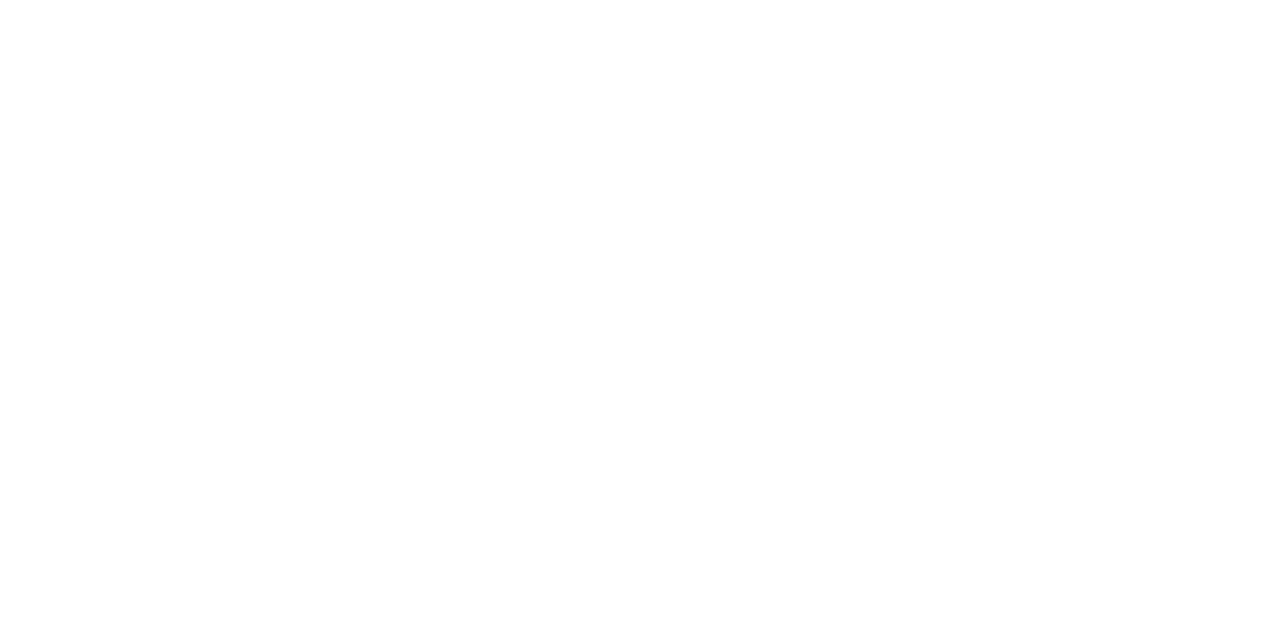
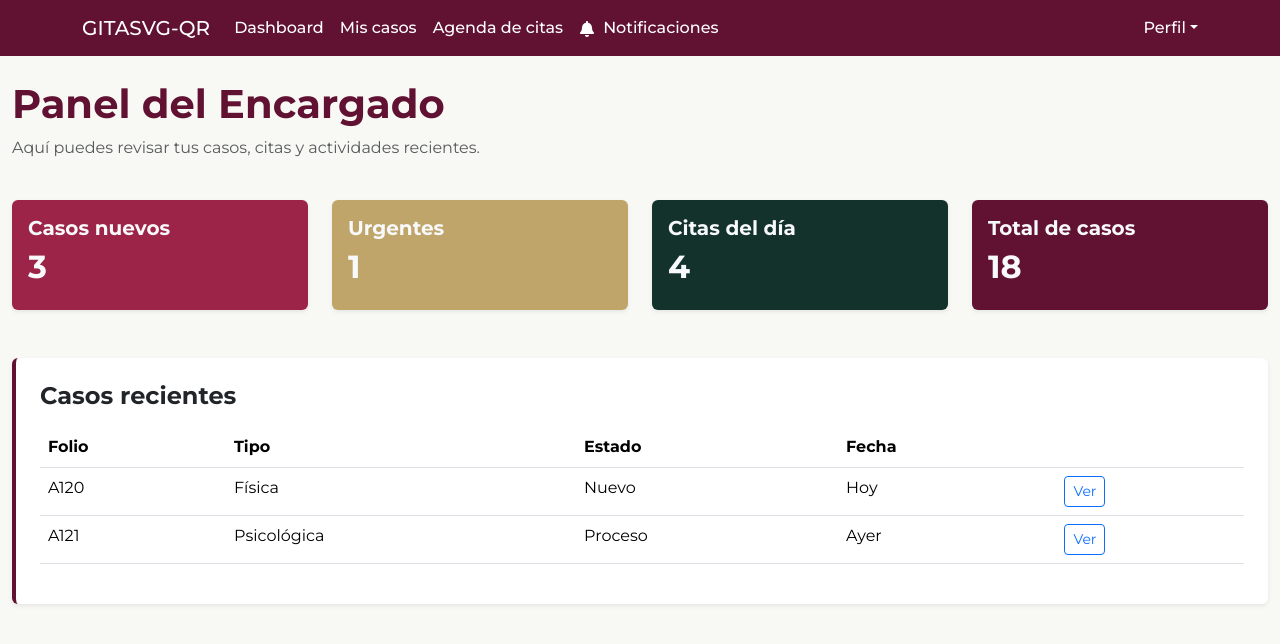
Before and after one commit to jianx7/Frontend-Plataforma-Violencia-Genero-QR, a React (Vite) app: page /admin/dashboard in a window 1280 px wide. Before the commit this address had no page. Shown: the top 644 px of the page. Built offline with nearby package versions, Linux system fonts and the light colour scheme.

Commit message:
Archivos de Seccion de encargado

```diff
--- a/src/app/routes.jsx
+++ b/src/app/routes.jsx
@@ -9,27 +9,30 @@
 import Directorio from "../presentation/pages/Directorio";
 import Instancias from "../presentation/pages/Instancias";
 import Derechos from "../presentation/pages/Derechos";
+import DashboardAdmin from "../presentation/pages/DashboardAdmin";
+import AdminLayout from "../presentation/pages/AdminLayout";
 
 export default function RoutesApp() {
   return (
-
     /* Con Layout*/
     <Routes>
-      <Route path="" element={<Layout/>}>
-      <Route path="/" element={<Home />} />
-      <Route path="/user-info" element={<UserInfo />} />
-      <Route path="/security" element={<Security />} />
-      <Route path="/logout" element={<Logout />}/>
-      <Route path="/directorio" element={<Directorio />}/>
-      <Route path="/instancias" element={<Instancias />}/>
-      <Route path="/derechos" element={<Derechos />}/>
+      <Route path="" element={<Layout />}>
+        <Route path="/" element={<Home />} />
+        <Route path="/user-info" element={<UserInfo />} />
+        <Route path="/security" element={<Security />} />
+        <Route path="/logout" element={<Logout />} />
+        <Route path="/directorio" element={<Directorio />} />
+        <Route path="/instancias" element={<Instancias />} />
+        <Route path="/derechos" element={<Derechos />} />
+      </Route>
+
+      {/* Rutas de administrador */}
+      <Route path="/admin" element={<AdminLayout />}>
+        <Route path="dashboard" element={<DashboardAdmin />} />
       </Route>
 
       <Route path="/login" element={<Login />} />
       <Route path="/register" element={<Register />} />
-
-
-
     </Routes>
   );
 }
--- a/src/index.css
+++ b/src/index.css
@@ -266,3 +266,17 @@
   background-color: rgba(255, 255, 255, 0.15) !important;
   font-weight: 600;
 }
+
+/* DASHBOARD DE ADMIN */
+.dashboard-container {
+  background-color: #f8f8f4;
+  min-height: 100vh;
+}
+
+.recent-table {
+  border-left: 4px solid #611232;
+}
+
+.dash-text {
+  color: #611232;
+}
--- /dev/null
+++ b/src/presentation/components/AdminNavbar.jsx
@@ -0,0 +1,45 @@
+import { Link } from "react-router-dom";
+import { Nav, Container, NavDropdown, Navbar } from "react-bootstrap";
+import { FaBell } from "react-icons/fa";
+
+export default function AdminNavbar() {
+  return (
+    <Navbar expand="md" variant="dark" className="navbar-custom">
+      <Container>
+        <Navbar.Brand className="text-center" as={Link} to="/">
+          GITASVG-QR
+        </Navbar.Brand>
+        <Navbar.Toggle aria-controls="subNavBarDropdown" />
+        <Navbar.Collapse id="subNavBarDropdown">
+          <Nav className="me-auto">
+            <Nav.Link as={Link} to="/admin/dashboard">
+              Dashboard
+            </Nav.Link>
+            <Nav.Link as={Link} to="/admin/dashboard">
+              Mis casos
+            </Nav.Link>
+            <Nav.Link as={Link} to="/admin/dashboard">
+              Agenda de citas
+            </Nav.Link>
+            <Nav.Link as={Link} to="/admin/dashboard">
+              <FaBell className="me-2" />
+              Notificaciones
+            </Nav.Link>
+          </Nav>
+          <NavDropdown title="Perfil" id="navbarDropdown" className="ms-auto">
+            <h3 className="text-center">Nombre</h3>
+            <NavDropdown.Item as={Link} to="/admin/dashboard">
+              Información de la cuenta
+            </NavDropdown.Item>
+            <NavDropdown.Item as={Link} to="/admin/dashboard">
+              Sesión y seguridad
+            </NavDropdown.Item>
+            <NavDropdown.Item as={Link} to="/admin/dashboard">
+              Cerrar sesión
+            </NavDropdown.Item>
+          </NavDropdown>
+        </Navbar.Collapse>
+      </Container>
+    </Navbar>
+  );
+}
--- /dev/null
+++ b/src/presentation/components/admin-view/RecentCases.jsx
@@ -0,0 +1,48 @@
+import { Table, Button } from "react-bootstrap";
+
+export default function RecentCases() {
+  return (
+    <div className="recent-table shadow-sm p-4 bg-white rounded">
+      <h4 className="fw-bold mb-3">
+        Casos recientes
+      </h4>
+      <Table hover responsive>
+        <thead>
+          <tr>
+            <th>Folio</th>
+            <th>Tipo</th>
+            <th>Estado</th>
+            <th>Fecha</th>
+            <th></th>
+          </tr>
+        </thead>
+
+        <tbody>
+          <tr>
+            <td>A120</td>
+            <td>Física</td>
+            <td>Nuevo</td>
+            <td>Hoy</td>
+            <td>
+              <Button variant="outline-primary" size="sm">
+                Ver
+              </Button>
+            </td>
+          </tr>
+
+          <tr>
+            <td>A121</td>
+            <td>Psicológica</td>
+            <td>Proceso</td>
+            <td>Ayer</td>
+            <td>
+              <Button variant="outline-primary" size="sm">
+                Ver
+              </Button>
+            </td>
+          </tr>
+        </tbody>
+      </Table>
+    </div>
+  );
+}
--- /dev/null
+++ b/src/presentation/components/admin-view/StatCard.jsx
@@ -0,0 +1,22 @@
+import { Card } from "react-bootstrap";
+
+export default function StatCard({ title, value, variant }) {
+  const colors = {
+    danger: "#9d2449",
+    warning: "#C0A56B",
+    success: "#13322B",
+    primary: "#611232",
+  };
+
+  return (
+    <Card
+      className="shadow-sm text-light"
+      style={{ backgroundColor: colors[variant], border: "none" }}
+    >
+      <Card.Body>
+        <h5 className="fw-bold">{title}</h5>
+        <h2 className="fw-bold">{value}</h2>
+      </Card.Body>
+    </Card>
+  );
+}
--- /dev/null
+++ b/src/presentation/pages/AdminLayout.jsx
@@ -0,0 +1,12 @@
+import { Outlet } from "react-router-dom";
+import AdminNavbar from "../components/AdminNavbar";
+
+
+export default function AdminLayout() {
+  return (
+    <>
+    <AdminNavbar />
+    <Outlet />
+    </>
+  );
+}
--- /dev/null
+++ b/src/presentation/pages/DashboardAdmin.jsx
@@ -0,0 +1,40 @@
+import { Container, Row, Col } from "react-bootstrap";
+import StatCard from "../components/admin-view/StatCard";
+import RecentCases from "../components/admin-view/RecentCases";
+
+
+export default function DashboardAdmin() {
+  return (
+    <Container fluid className="dashboard-container py-4">
+      <h1 className="fw-bold dash-text">
+        Panel del Encargado
+      </h1>
+      <p className="text-muted">
+        Aquí puedes revisar tus casos, citas y actividades recientes.
+      </p>
+
+      {/* Tarjetas de estadísticas */}
+      <Row className="g-4 mt-2">
+        <Col md={3}>
+          <StatCard title="Casos nuevos" value={3} variant="danger" />
+        </Col>
+        <Col md={3}>
+          <StatCard title="Urgentes" value={1} variant="warning" />
+        </Col>
+        <Col md={3}>
+          <StatCard title="Citas del día" value={4} variant="success" />
+        </Col>
+        <Col md={3}>
+          <StatCard title="Total de casos" value={18} variant="primary" />
+        </Col>
+      </Row>
+
+      {/* Tabla de casos recientes */}
+      <Row className="mt-5">
+        <Col md={12}>
+          <RecentCases />
+        </Col>
+      </Row>
+    </Container>
+  );
+}
```
Also changed, not shown: src/presentation/components/admin-view/DetalleCaso.jsx (added), src/presentation/components/admin-view/Sidebar.jsx (added), src/presentation/pages/Agenda.jsx (added), src/presentation/pages/Casos.jsx (added), src/presentation/pages/Notificaciones.jsx (added).
